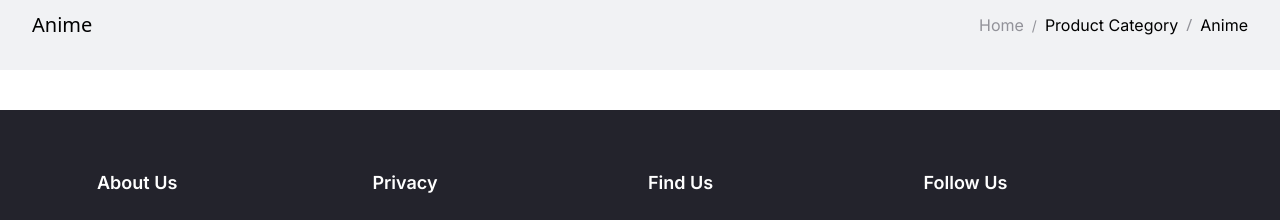
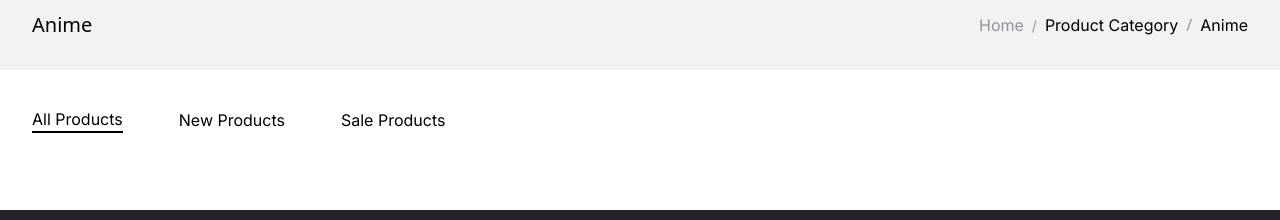
Before and after one commit to gulnabi-afridi/single-vendor-e-commerce, a Next.js app: page /product-category/1 in a window 1280 px wide. Shown: the part 450-670 px from the top of the page. Built offline with nearby package versions, Linux system fonts and the light colour scheme.

Commit message:
custome hook outside click added

```diff
--- /dev/null
+++ b/src/components/shared/Filter/Filter.tsx
@@ -0,0 +1,79 @@
+import React, { useState } from "react";
+import Wrapper from "../ComponentWrapper/Wrapper";
+
+function Filter() {
+  // ====> states
+  const [booleanState, setBooleanState] = useState({
+    allProducts: true,
+    newProducts: false,
+    saleProducts: false,
+  });
+
+  return (
+    <Wrapper style="h-[100px]">
+      <div className="w-full h-full flex justify-between items-center">
+        {/* ===> left portion */}
+        <div className="flex justify-center items-center gap-14">
+          <button
+            onClick={() =>
+              setBooleanState({
+                ...booleanState,
+                allProducts: true,
+                newProducts: false,
+                saleProducts: false,
+              })
+            }
+            className={`capitalize text-black-main text-[16px] font-inter ${
+              booleanState.allProducts
+                ? "border-b-[2px] border-black-main"
+                : "relative after:absolute after:w-0 after:bottom-0 after:left-0 after:h-[2px] after:bg-black-main hover:after:w-full after:duration-200"
+            }`}
+          >
+            all products
+          </button>
+          <button
+            onClick={() =>
+              setBooleanState({
+                ...booleanState,
+                newProducts: true,
+                saleProducts: false,
+                allProducts: false,
+              })
+            }
+            className={`capitalize text-black-main text-[16px] font-inter ${
+              booleanState.newProducts
+                ? "border-b-[2px] border-black-main"
+                : "relative after:absolute after:w-0 after:bottom-0 after:left-0 after:h-[2px] after:bg-black-main hover:after:w-full after:duration-200"
+            }`}
+          >
+            new products
+          </button>
+          <button
+            onClick={() =>
+              setBooleanState({
+                ...booleanState,
+                saleProducts: true,
+                newProducts: false,
+                allProducts: false,
+              })
+            }
+            className={`capitalize text-black-main text-[16px] font-inter ${
+              booleanState.saleProducts
+                ? "border-b-[2px] border-black-main"
+                : "relative after:absolute after:w-0 after:bottom-0 after:left-0 after:h-[2px] after:bg-black-main hover:after:w-full after:duration-200"
+            }`}
+          >
+            sale products
+          </button>
+        </div>
+        {/* ====> right portion */}
+        <div className="flex justify-center items-center gap-3">
+            {/* ====> sorting select box */}
+            <div className=""></div>
+        </div>
+      </div>
+    </Wrapper>
+  );
+}
+
+export default Filter;
--- a/src/styles/globals.css
+++ b/src/styles/globals.css
@@ -16,3 +16,18 @@
   background-color: #23232c !important;
   color: white !important;
 }
+
+/* ===> animated bottom line on hover */
+.bottomLine::after {
+  content: "";
+  position: absolute;
+  width: 0px;
+  height: 2px;
+  left: 0;
+  bottom: 0;
+}
+.bottomLine:hover::after{
+  width: 100%;
+  background-color: black;
+
+}
--- a/views/ProductCategory/ProductCategory.tsx
+++ b/views/ProductCategory/ProductCategory.tsx
@@ -1,10 +1,13 @@
 import React from 'react'
 import CategoryStatus from '@/components/shared/CategoryStatus/CategoryStatus'
+import Filter from '@/components/shared/Filter/Filter'
+
 
 function ProductCategory() {
   return (
     <React.Fragment>
         <CategoryStatus/>
+        <Filter/>
     </React.Fragment>
   )
 }
```
Also changed, not shown: src/hooks/OutSideClick.tsx (added, +31 -0 lines).
